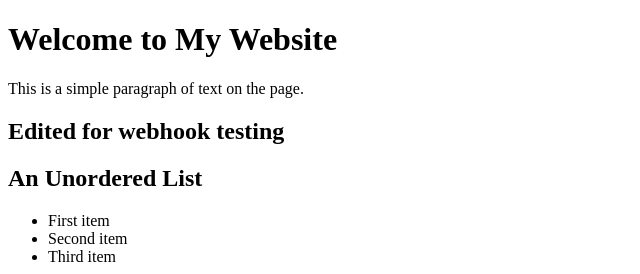
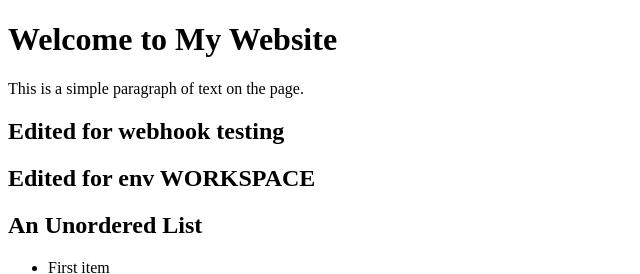
Before and after one commit to yashmonani/jenkins-project, a plain HTML site: page index.html in a window 1280 px wide. Shown: the top 274 px of the page, without its empty margins (0-640 px from the left). Drawn offline with Linux system fonts and the light colour scheme.

Commit message:
Add heading for env WORKSPACE testing

```diff
--- a/index.html
+++ b/index.html
@@ -9,6 +9,7 @@
     <h1>Welcome to My Website</h1>
     <p>This is a simple paragraph of text on the page.</p>
     <h2>Edited for webhook testing</h2>
+    <h2>Edited for env WORKSPACE</h2>
     <h2>An Unordered List</h2>
     <ul>
         <li>First item</li>
```
